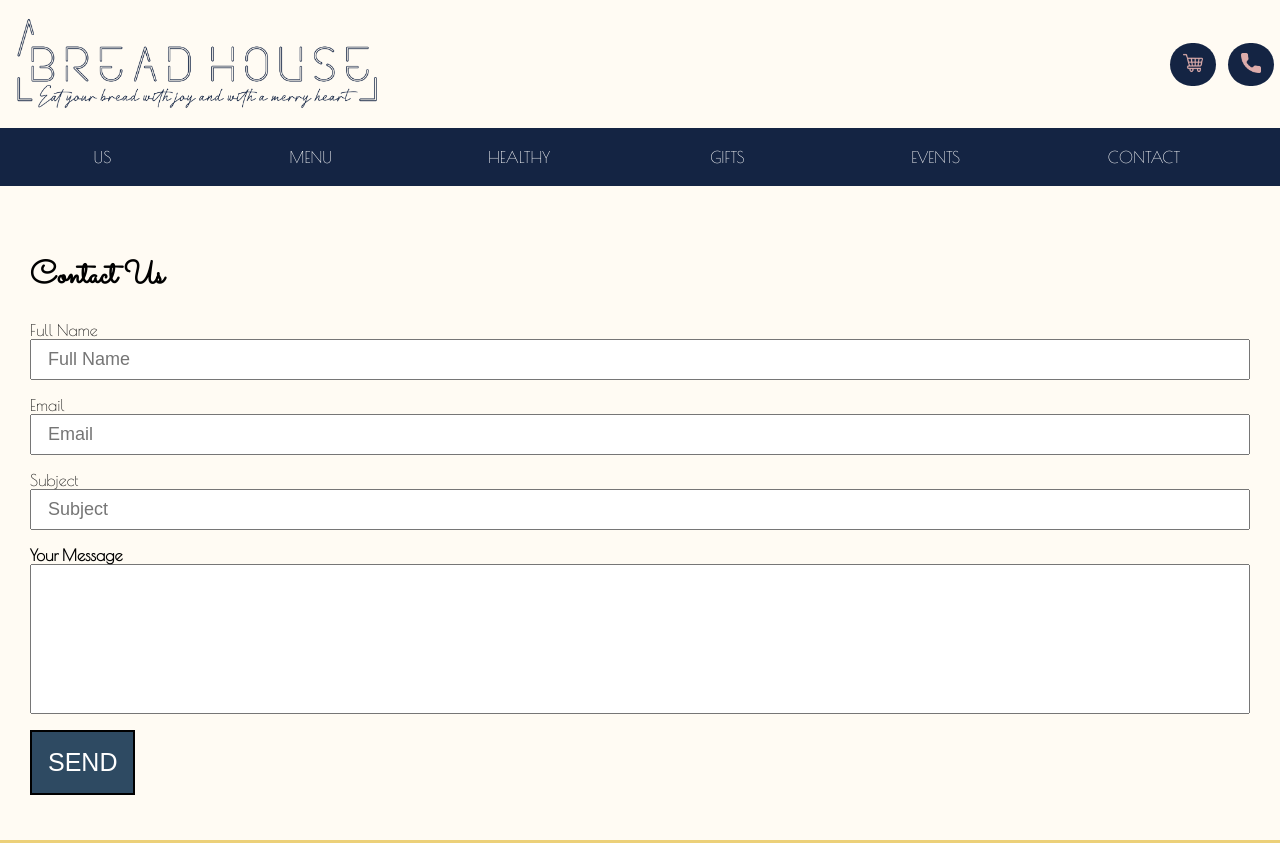
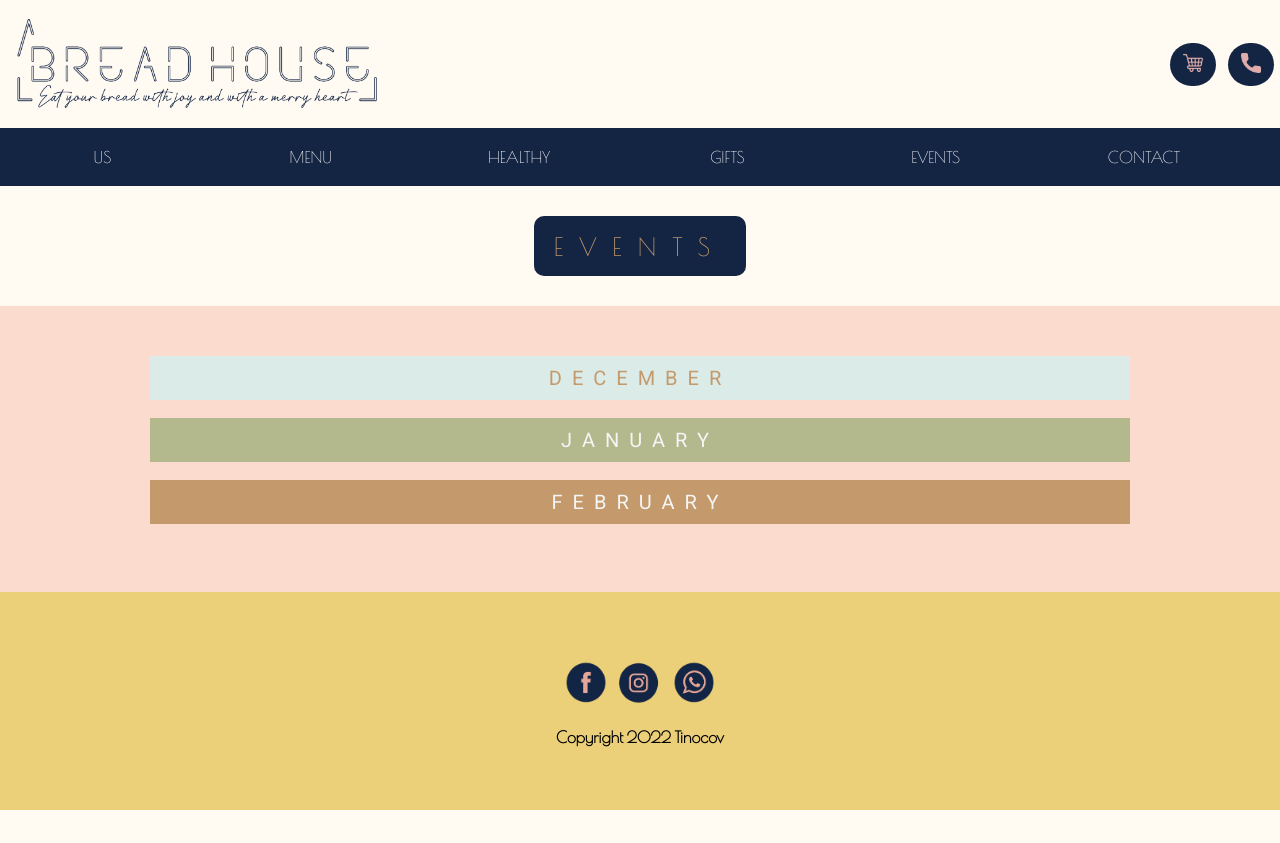
Before and after one commit to nathalyatinoco/mtm6201-midterm-1, a plain HTML site: page events.html in a window 1280 px wide. Shown: the top 843 px of the page. After the commit the page ends 810 px from the top, so only its background shows below. Drawn offline with nearby package versions, Linux system fonts and the light colour scheme; a web font is replaced by a local one.

Commit message:
updates events

```diff
--- a/events.html
+++ b/events.html
@@ -40,12 +40,11 @@
     />
 
     <!-- your own stylesheet -->
-    <link rel="preload" href="css/style.css"/>
     <link rel="stylesheet" href="css/style.css"/>
 </head>
 <body>
 <!-- Header -->
-<header>
+<header role="banner">
     <div class="container-header">
         <div class="logo">
             <a href="index.html">
@@ -70,13 +69,13 @@
 
     <!-- Navigation Bar -->
     <div class="container-nav">
-        <nav class="nav-main">
+        <nav class="nav-main" role="navigation">
             <ul>
-                <li><a href="">us</a></li>
+                <li><a href="us.html">us</a></li>
                 <li><a href="">menu</a></li>
                 <li><a href="">healthy</a></li>
                 <li><a href="">gifts</a></li>
-                <li><a href="">events</a></li>
+                <li><a href="events.html">events</a></li>
                 <li><a href="contact.html">contact</a></li>
             </ul>
         </nav>
@@ -86,29 +85,26 @@
 <!-- End Header -->
 
 <!-- Main container -->
-<div class="main-container">
-    <div class="contact-section">
-        <h1>Contact Us</h1>
-        <form role="search" action="thanks.html">
-          <label for="fullname">Full Name</label>
-          <input type="text" id="fullname" name="fullname" placeholder="Full Name">
+<div class="main-container-events" role="main">
 
-          <label for="email">Email</label>
-          <input type="email" id="email" name="email" placeholder="Email">
+    <div class="calendar">
+        <div class="button-order">
+            <a href="#" class="button">EVENTS</a>
+        </div>
+            <!-- grid -->
+            <div class="events-grid-container">
+                    <div class="left">
+                        <div class="item-cake">DECEMBER</div>
+                        <div class="item-bread">JANUARY</div>
+                        <div class="item-gifts">FEBRUARY</div>
+                    </div>
+            </div>
 
-          <label for="subject">Subject</label>
-          <input type="text" id="subject" name="subject" placeholder="Subject">
-
-          <b>Your Message</b>
-           <textarea></textarea>
-          <button type="submit" aria-label="Submit your message">Send</button>
-        </form>
-      </div>
     </div>
 </div>
 <!-- End main container -->
 
-<footer>
+<footer role="contentinfo">
     <ul class="social-icons">
         <li class="icon-item">
             <img src="img/facebook-01.png" alt="facebook-01" class="image"/>
```
